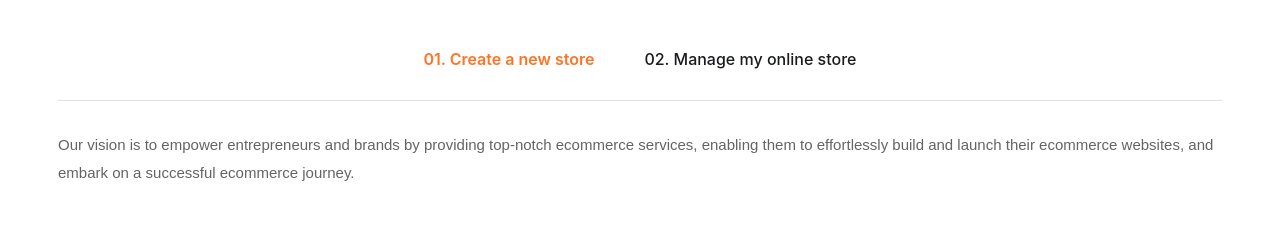
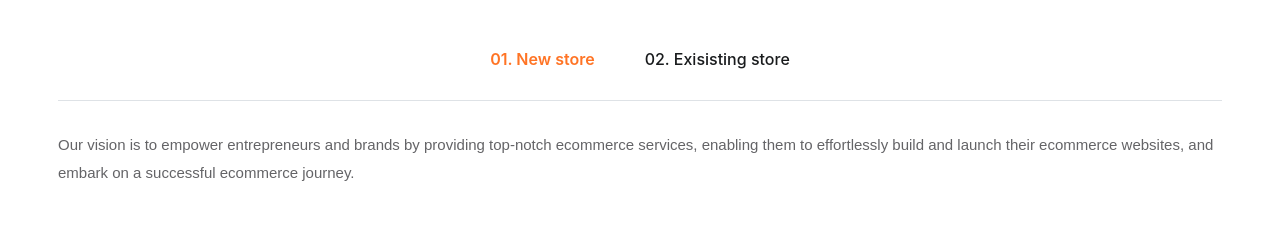
Before and after one commit to mRAfip/anglebraket-2, a plain HTML site: page index.html in a window 1280 px wide. Shown: the part 240-477 px from the top of the page. Drawn offline with Linux system fonts and the light colour scheme; a script that the page names is missing.

Commit message:
minor change

```diff
--- a/index.html
+++ b/index.html
@@ -396,11 +396,11 @@
                                 <ul style="justify-content: center;" class="nav nav-tabs simpl-bord mt-50" id="myTab" role="tablist">
                                     <li class="nav-item" role="presentation">
                                         <span class="nav-link active cursor-pointer" id="vision-tab"
-                                            data-bs-toggle="tab" data-bs-target="#vision">01. Create a new store</span>
+                                            data-bs-toggle="tab" data-bs-target="#vision">01. New store</span>
                                     </li>
                                     <li class="nav-item" role="presentation">
                                         <span class="nav-link cursor-pointer" id="mission-tab" data-bs-toggle="tab"
-                                            data-bs-target="#mission">02. Manage my online store</span>
+                                            data-bs-target="#mission">02. Exisisting store</span>
                                     </li>
 
                                 </ul>
```
